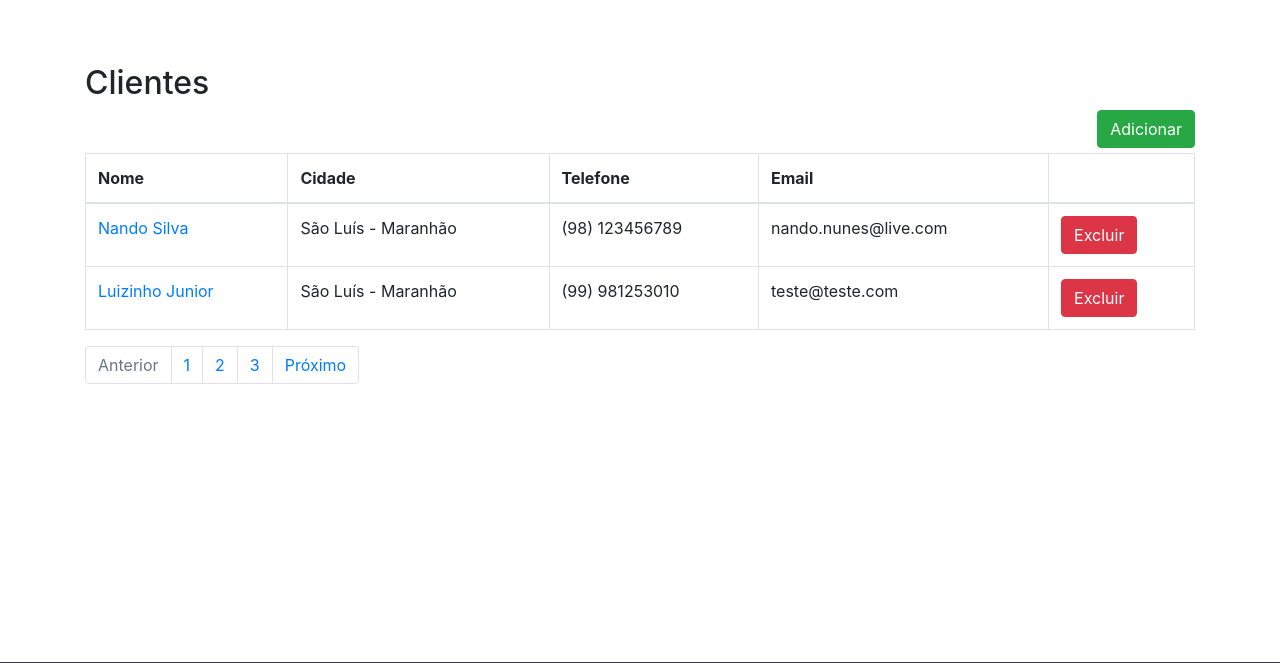
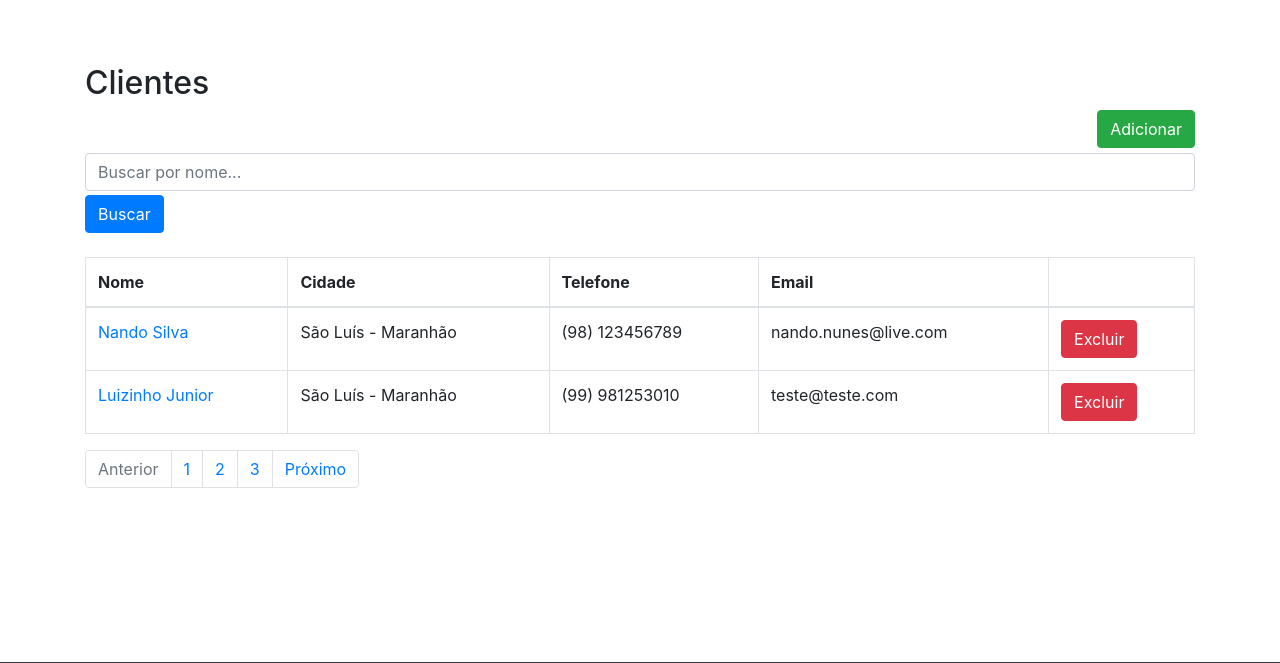
Before and after one commit to nandodevs/crm-bootstrap-django, a Django app: page /customer/list/ in a window 1280 px wide. Shown: the part 66-729 px from the top of the page. Run offline with Django 3.2, Linux system fonts and the light colour scheme; data comes from the database, SQL or seed files in the repository; both versions use the stored data as it was after the commit; some libraries are stand-ins or nearby versions.

Commit message:
CRUD Completo

```diff
--- a/customer/templates/customer/customer_list.html
+++ b/customer/templates/customer/customer_list.html
@@ -8,7 +8,14 @@
         style="float: right; margin-bottom: 5px">Adicionar</button>
 </a>
 
-<table class="table table-bordered">
+<form>
+    <div class="form-group mb-1">
+        <input class="form-control" type="text" name="name" placeholder="Buscar por nome...">
+    </div>
+    <button type="submit" class="btn btn-primary">Buscar</button>
+</form>
+
+<table class="table table-bordered mt-4">
     <thead>
     <tr>
         <th>Nome</th>
--- a/customer/views.py
+++ b/customer/views.py
@@ -3,12 +3,22 @@ from .models import Customer
 from .forms import CustomerForm
 from django.urls import reverse
 from django.shortcuts import get_object_or_404
+from django.db.models import Q #permite uso de Or (ou)
 
 class CustomerListView(ListView):
     template_name = "customer/customer_list.html"
     paginate_by = 2
     model = Customer
-    queryset = Customer.objects.all()
+
+    def get_queryset(self):
+        name = self.request.GET.get("name")
+        if name:
+            object_list = self.model.objects.filter(
+                Q(first_name__icontains=name) | Q(last_name__icontains=name)
+            ) #icontains ignora letras maiusculas e minusculas
+        else:
+            object_list = self.model.objects.all()
+        return object_list
 
 class CustomerCreateView(CreateView):
     template_name = "customer/customer.html"
```
Also changed, not shown: db.sqlite3.
